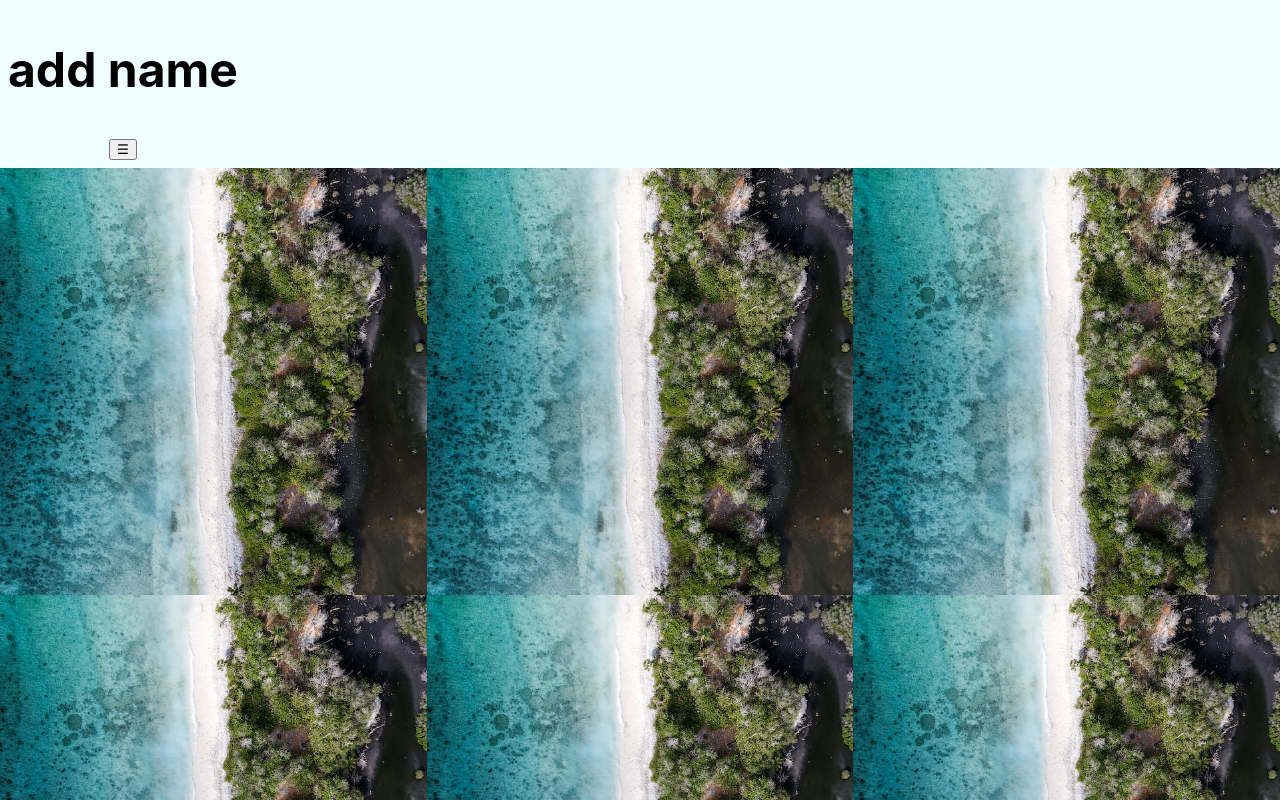
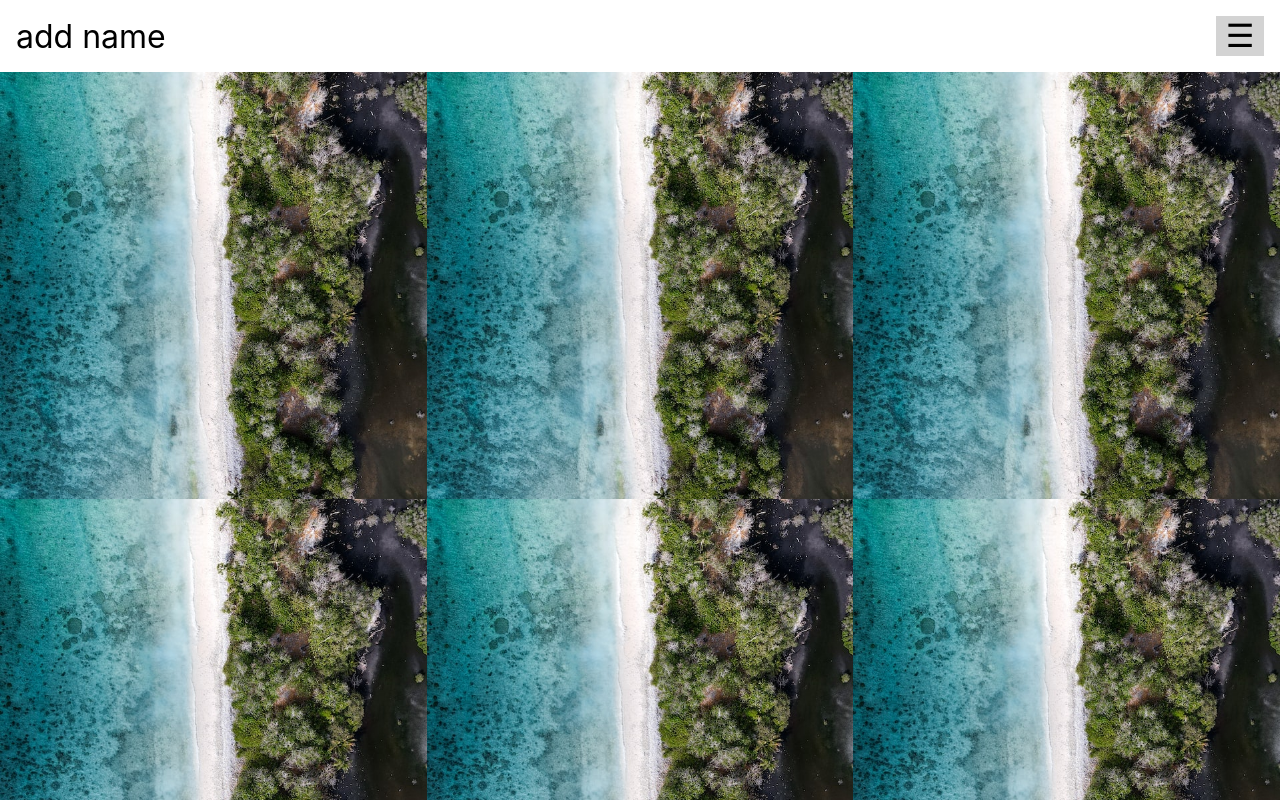
Before and after one commit to Nicolewrack23/Photography-Website, a React (Create React App) app in the folder client/: page / in a window 1280 px wide. Shown: the top 800 px of the page. Built offline with nearby package versions, Linux system fonts and the light colour scheme.

Commit message:
styling for menu

```diff
--- a/client/src/components/Navigation/SideNavigation.module.css
+++ b/client/src/components/Navigation/SideNavigation.module.css
@@ -1,37 +1,62 @@
+.menuButton {
+  display: grid;
+  grid-template-columns: 2fr 1fr;
+  justify-items: center;
+  justify-content: end;
+  padding: 1rem;
+  background-color: white;
+  position: sticky;
+  top: 0;
+}
+.nameGrid,
+.buttonGrid {
+  display: grid;
+  align-items: center;
+  width: 100%;
+}
+.name {
+  margin: 0;
+  font-weight: normal;
+  font-size: 2rem;
+}
+.nameGrid {
+  justify-content: start;
+}
+.buttonGrid {
+  justify-content: end;
+}
+.buttonStyles {
+  width: 3rem;
+  font-size: 2rem;
+  border: none;
+  margin: 0 auto;
+  background-color: lightgray;
+}
 .menu {
-  color: aqua;
+  color: black;
   padding: 1rem;
   position: absolute;
   z-index: 1;
-}
-.menuButton {
-  display: grid;
-  justify-items: center;
-  justify-content: start;
-  padding: 0.5rem;
-  background-color: azure;
-  font-size: x-large;
+  top: 4.3rem;
 }
 .grid {
   display: grid;
   gap: 1rem;
   padding: 0;
   list-style-type: none;
+  justify-items: center;
 }
 .open {
-  width: 40%;
+  width: 100%;
   opacity: 1;
 }
 .closed {
   width: 0;
   opacity: 0;
+  padding: 0;
 }
 .open,
 .closed {
-  background-color: cornflowerblue;
-  height: 100vh;
+  background-color: lightgray;
   transition: width 2s, opacity 1s;
 }
-.menu .closed {
-  display: none;
-}
```
